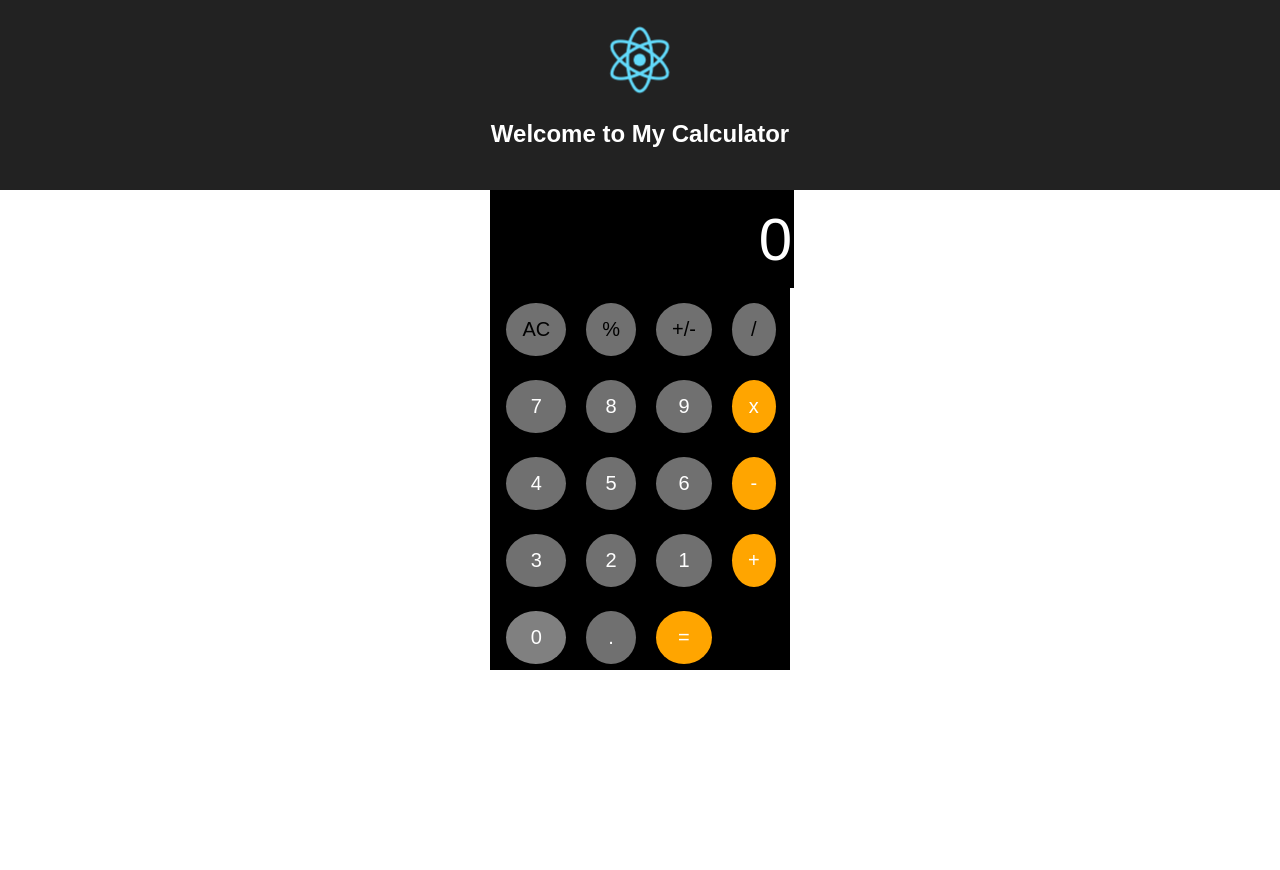
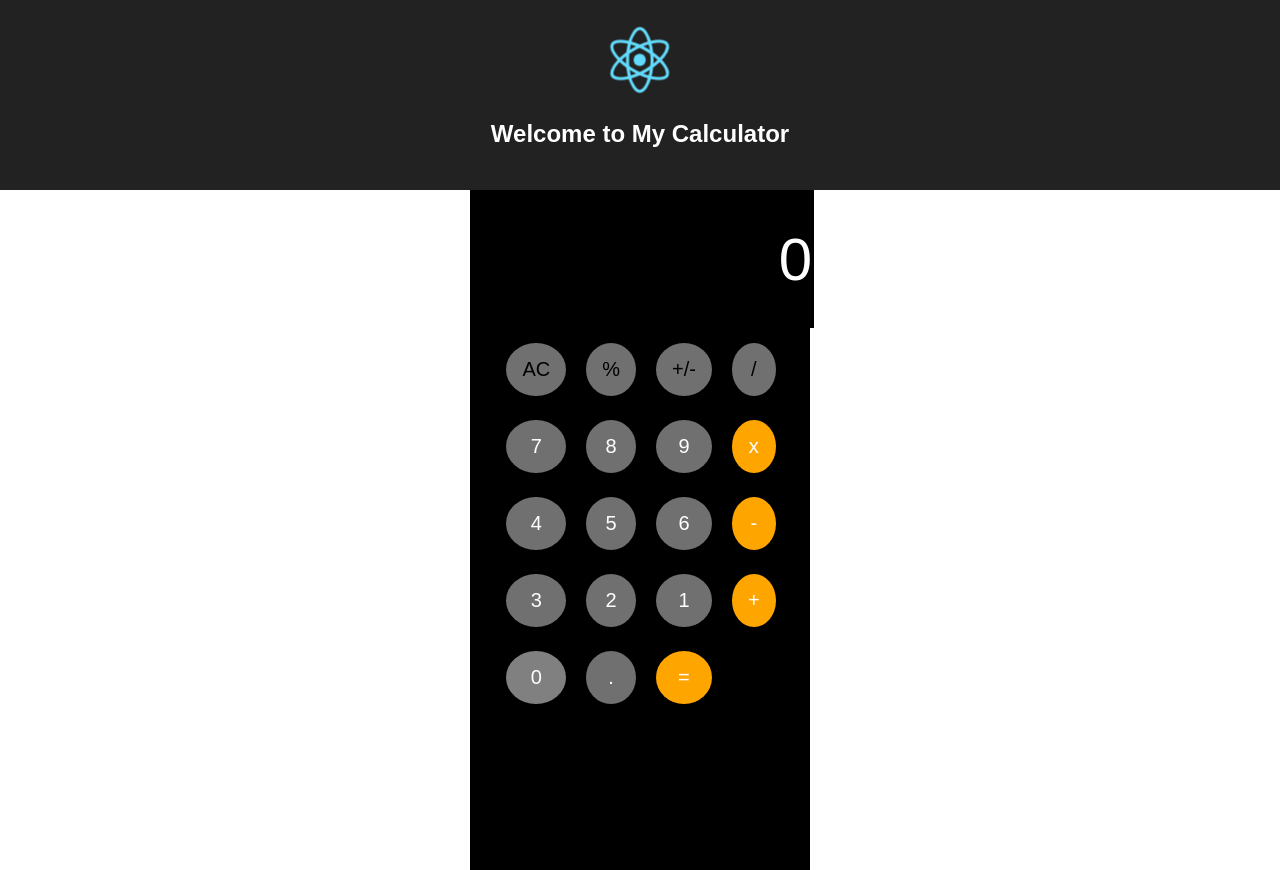
Before and after one commit to cmeher196/React-Calculator, a React (Create React App) app: page / in a window 1280 px wide. Before the commit the page ends 800 px from the top, so only its background shows below. Built offline with nearby package versions, Linux system fonts and the light colour scheme.

Commit message:
Update App.css

```diff
--- a/src/App.css
+++ b/src/App.css
@@ -29,8 +29,8 @@
 
 .layout{
 	background-color: black;
-	height: 480px;
-	width: 300px;
+	height: 680px;
+	width: 340px;
 	color: white;
 	max-width: 100%;
 	max-height: 100%;
```
